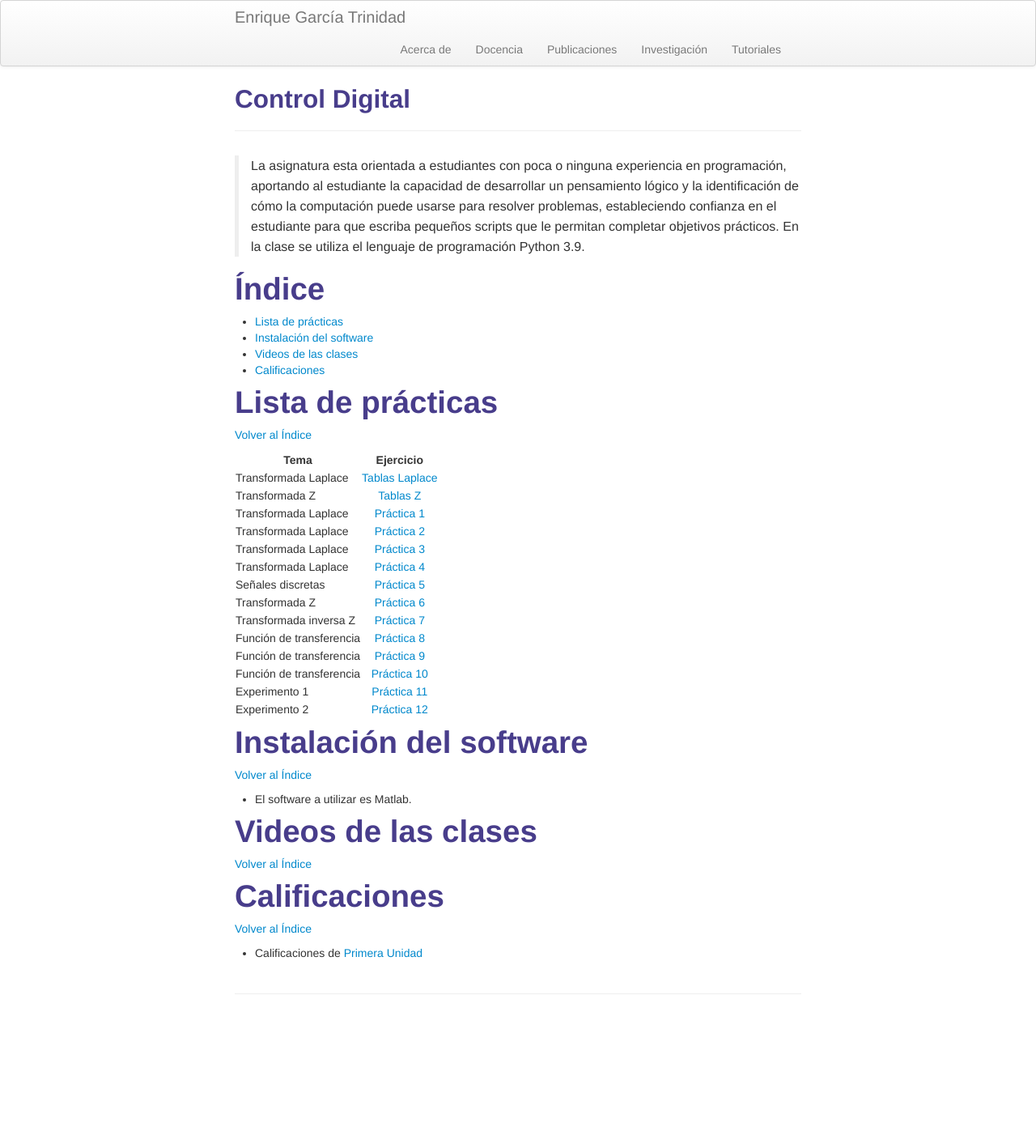
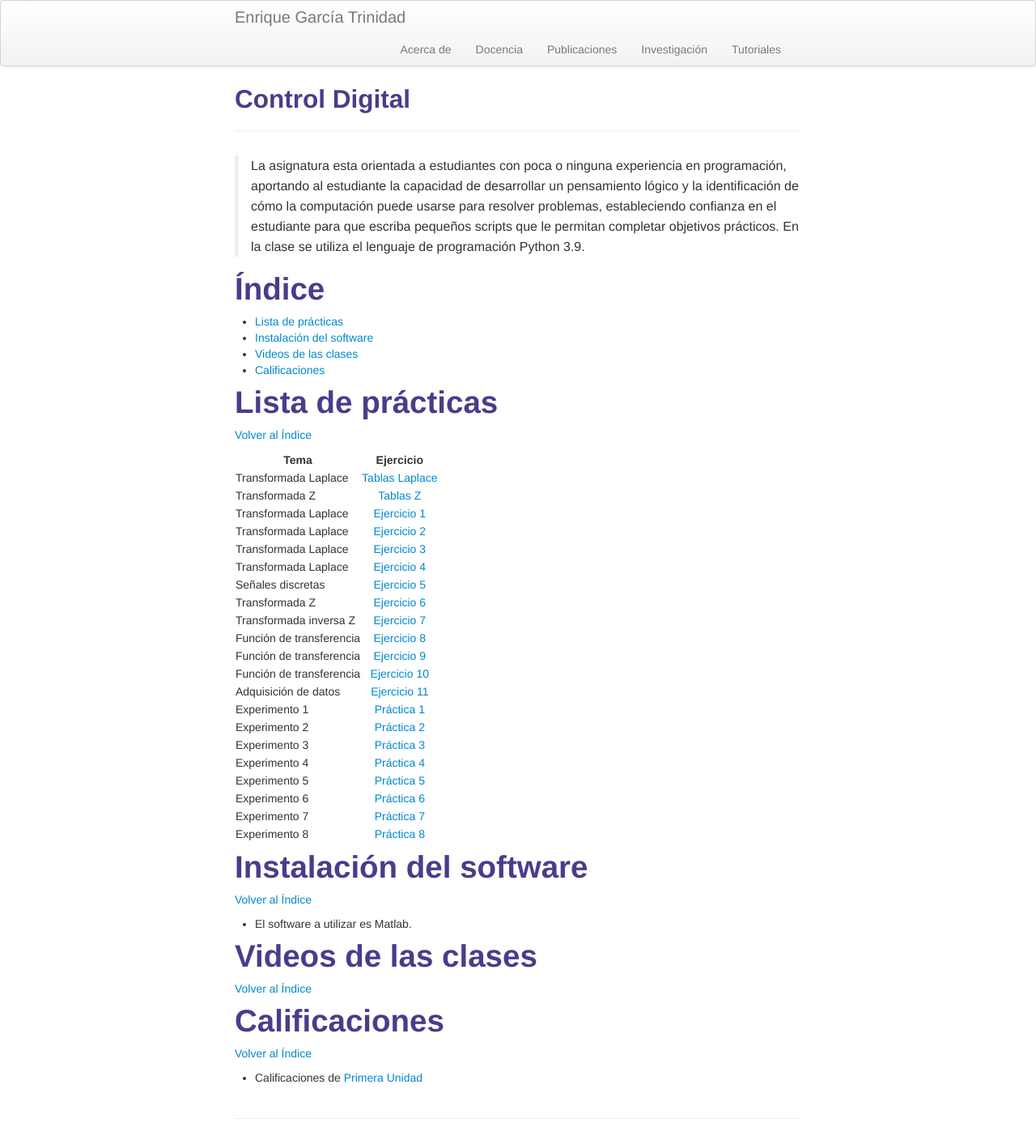
Before and after one commit to enriGarcia/enriGarcia.github.io, a Jekyll site: the page built from pages/teaching/ctrlDig.md, in a window 1280 px wide. Shown: the whole page at 81% size. Built offline with Jekyll 4.4.1, drawn with Linux system fonts in a browser that asks for light colours; before the commit the page ends 1259 px from its top, so only the background shows below that.

Commit message:
webpage update

```diff
--- a/pages/teaching/ctrlDig.md
+++ b/pages/teaching/ctrlDig.md
@@ -19,18 +19,25 @@ description: Listado de prácticas
 |-----------------------------|:--------------:|
 |Transformada Laplace         |[Tablas Laplace]({{ BASE_PATH}}/pages/assignments/laplace_tables.pdf)|
 |Transformada Z               |[Tablas Z      ]({{ BASE_PATH}}/pages/assignments/z-tables.pdf)|
-|Transformada Laplace         |[Práctica 1    ]({{ BASE_PATH}}/pages/assignments/ex_01_ctrlDig.pdf)|
-|Transformada Laplace         |[Práctica 2    ]({{ BASE_PATH}}/pages/assignments/ex_02_ctrlDig.pdf)|
-|Transformada Laplace         |[Práctica 3    ]({{ BASE_PATH}}/pages/assignments/ex_03_ctrlDig.pdf)|
-|Transformada Laplace         |[Práctica 4    ]({{ BASE_PATH}}/pages/assignments/ex_04_ctrlDig.pdf)|
-|Señales discretas            |[Práctica 5    ]({{ BASE_PATH}}/pages/assignments/ex_05_ctrlDig.pdf)|
-|Transformada Z               |[Práctica 6    ]({{ BASE_PATH}}/pages/assignments/ex_06_ctrlDig.pdf)|
-|Transformada inversa Z       |[Práctica 7    ]({{ BASE_PATH}}/pages/assignments/ex_07_ctrlDig.pdf)|
-|Función de transferencia     |[Práctica 8    ]({{ BASE_PATH}}/pages/assignments/ex_08_ctrlDig.pdf)|
-|Función de transferencia     |[Práctica 9    ]({{ BASE_PATH}}/pages/assignments/ex_09_ctrlDig.pdf)|
-|Función de transferencia     |[Práctica 10   ]({{ BASE_PATH}}/pages/assignments/ex_10_ctrlDig.pdf)|
-|Experimento 1                |[Práctica 11   ]({{ BASE_PATH}}/pages/assignments/ex_11_ctrlDig.pdf)|
-|Experimento 2                |[Práctica 12   ]({{ BASE_PATH}}/pages/assignments/prac-1_ctrlDig.pdf)|
+|Transformada Laplace         |[Ejercicio 1   ]({{ BASE_PATH}}/pages/assignments/ex_01_ctrlDig.pdf)|
+|Transformada Laplace         |[Ejercicio 2   ]({{ BASE_PATH}}/pages/assignments/ex_02_ctrlDig.pdf)|
+|Transformada Laplace         |[Ejercicio 3   ]({{ BASE_PATH}}/pages/assignments/ex_03_ctrlDig.pdf)|
+|Transformada Laplace         |[Ejercicio 4   ]({{ BASE_PATH}}/pages/assignments/ex_04_ctrlDig.pdf)|
+|Señales discretas            |[Ejercicio 5   ]({{ BASE_PATH}}/pages/assignments/ex_05_ctrlDig.pdf)|
+|Transformada Z               |[Ejercicio 6   ]({{ BASE_PATH}}/pages/assignments/ex_06_ctrlDig.pdf)|
+|Transformada inversa Z       |[Ejercicio 7   ]({{ BASE_PATH}}/pages/assignments/ex_07_ctrlDig.pdf)|
+|Función de transferencia     |[Ejercicio 8   ]({{ BASE_PATH}}/pages/assignments/ex_08_ctrlDig.pdf)|
+|Función de transferencia     |[Ejercicio 9   ]({{ BASE_PATH}}/pages/assignments/ex_09_ctrlDig.pdf)|
+|Función de transferencia     |[Ejercicio 10  ]({{ BASE_PATH}}/pages/assignments/ex_10_ctrlDig.pdf)|
+|Adquisición de datos         |[Ejercicio 11  ]({{ BASE_PATH}}/pages/assignments/ex_11_ctrlDig.pdf)|
+|Experimento 1                |[Práctica 1    ]({{ BASE_PATH}}/pages/assignments/prac_ctrlDig_exp1.pdf)|
+|Experimento 2                |[Práctica 2    ]({{ BASE_PATH}}/pages/assignments/prac_ctrlDig_exp1.pdf)|
+|Experimento 3                |[Práctica 3    ]({{ BASE_PATH}}/pages/assignments/prac_ctrlDig_exp1.pdf)|
+|Experimento 4                |[Práctica 4    ]({{ BASE_PATH}}/pages/assignments/prac_ctrlDig_exp1.pdf)|
+|Experimento 5                |[Práctica 5    ]({{ BASE_PATH}}/pages/assignments/prac_ctrlDig_exp1.pdf)|
+|Experimento 6                |[Práctica 6    ]({{ BASE_PATH}}/pages/assignments/prac_ctrlDig_exp1.pdf)|
+|Experimento 7                |[Práctica 7    ]({{ BASE_PATH}}/pages/assignments/prac_ctrlDig_exp1.pdf)|
+|Experimento 8                |[Práctica 8    ]({{ BASE_PATH}}/pages/assignments/prac_ctrlDig_exp1.pdf)|
 
 
 # Instalación del software
```
Also changed, not shown: 8 other files.
